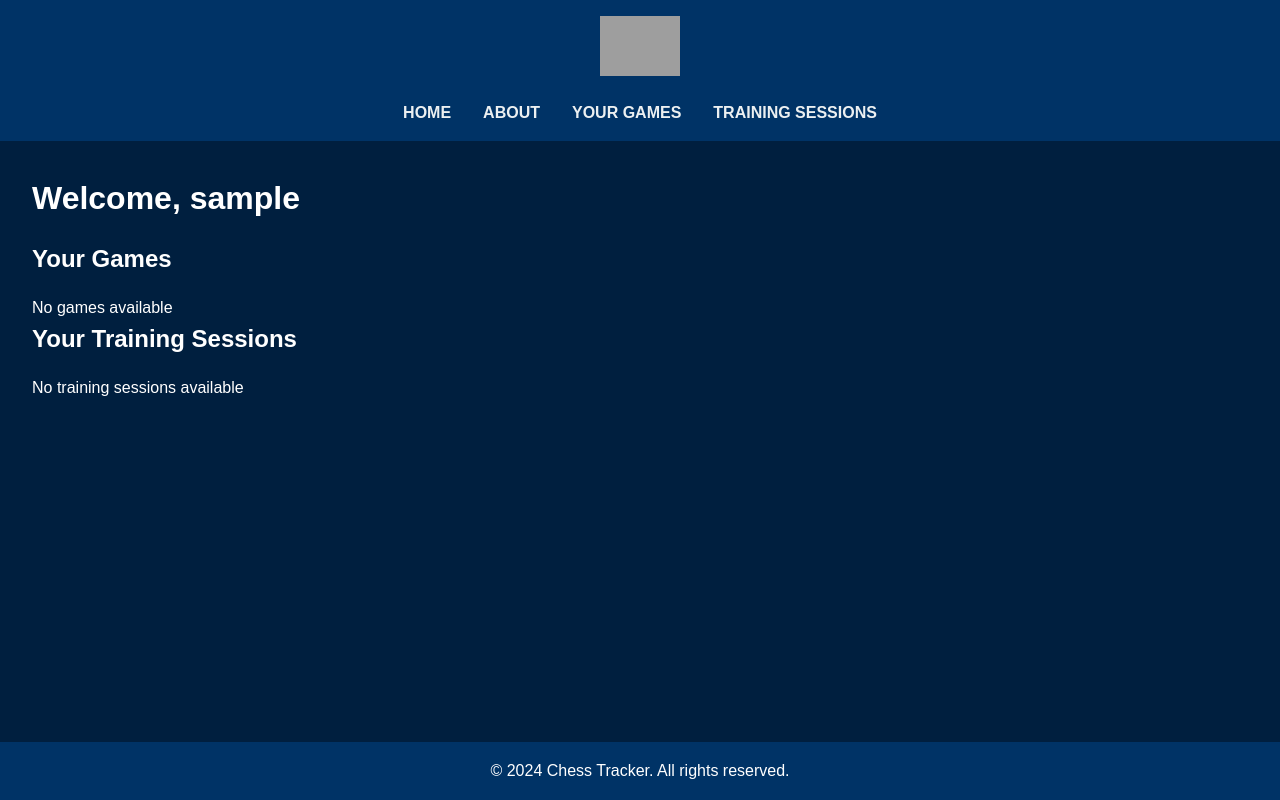
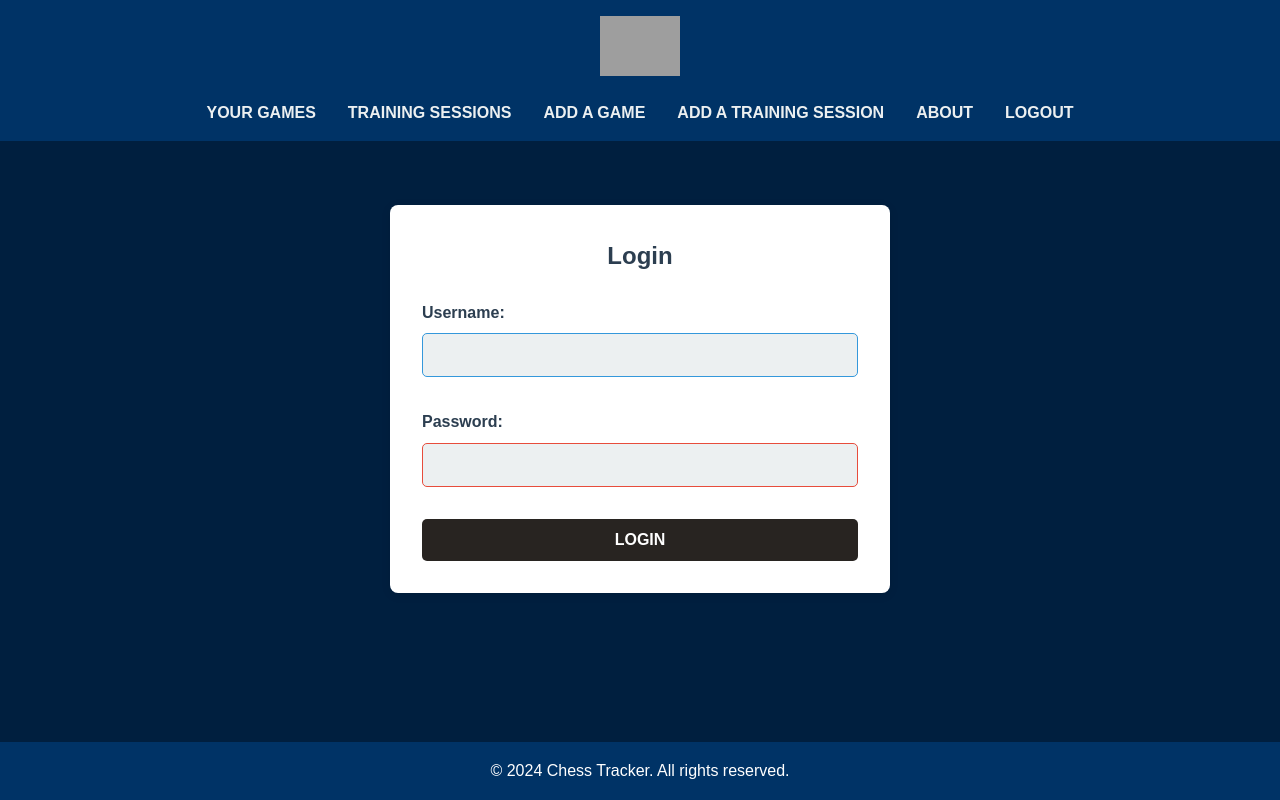
Before and after one commit to YA811/Chess-Tracker, a Django app: page / in a window 1280 px wide. Run offline with Django 4.2, Linux system fonts and the light colour scheme; the visitor is signed in with stand-in values (Sample User, id 1); grey boxes are pictures that could not be loaded.

Commit message:
added login

```diff
--- a/chesstracker/chesstracker/settings.py
+++ b/chesstracker/chesstracker/settings.py
@@ -118,6 +118,10 @@ USE_TZ = True
 
 STATIC_URL = 'static/'
 
+LOGIN_REDIRECT_URL = 'about'
+
+LOGOUT_REDIRECT_URL = 'home'
+
 # Default primary key field type
 # https://docs.djangoproject.com/en/4.2/ref/settings/#default-auto-field
 
--- a/chesstracker/chesstracker/urls.py
+++ b/chesstracker/chesstracker/urls.py
@@ -20,5 +20,6 @@ from django.urls import path, include
 urlpatterns = [
     path('admin/', admin.site.urls),
     path('', include('main_app.urls')),
+    path('accounts/', include('django.contrib.auth.urls')),
 
 ]
--- a/chesstracker/main_app/models.py
+++ b/chesstracker/main_app/models.py
@@ -1,5 +1,5 @@
 from django.db import models
-# from django.contrib.auth.models import User
+from django.contrib.auth.models import User
 
 class TrainingSession(models.Model):
     activity_type = models.CharField(max_length=100)
@@ -10,7 +10,7 @@ class TrainingSession(models.Model):
     def __str__(self):
         return self.activity_type
 class Game(models.Model):
-    # user = models.ForeignKey(User, on_delete=models.CASCADE)
+    user = models.ForeignKey(User, on_delete=models.CASCADE)
     session = models.ForeignKey(TrainingSession, on_delete=models.CASCADE)
     game_date = models.DateField(auto_now_add=True)
     opponent = models.CharField(max_length=100)
--- a/chesstracker/main_app/templates/base.html
+++ b/chesstracker/main_app/templates/base.html
@@ -20,10 +20,18 @@
       </div>
       <nav>
         <ul>
-          <li><a href="/">Home</a></li>
-          <li><a href="/about">About</a></li>
-          <li><a href="{% url 'your_games' %}">Your Games</a></li>
-          <li><a href="/training-sessions">Training Sessions</a></li>
+          {% if user.is_authenticated %}
+      <li><a href="{% url 'your_games' %}">Your Games</a></li>
+      <li><a href="/training-sessions">Training Sessions</a></li>
+      <li><a href="{% url 'add_game' %}">Add a Game</a></li>
+      <li><a href="{% url 'add_training_session' %}">Add a Training Session</a></li>
+      <li><a href="{% url 'about' %}">About</a></li>
+      <li><a href="{% url 'logout' %}">Logout</a></li>
+    {% else %}
+      <li><a href="{% url 'about' %}">About</a></li>
+      <li><a href="{% url 'home' %}">Login</a></li>
+      <li><a href="{% url 'signup' %}">Sign Up</a></li>
+    {% endif %}
         </ul>
       </nav>
     </header>
--- a/chesstracker/main_app/templates/game_details.html
+++ b/chesstracker/main_app/templates/game_details.html
@@ -11,5 +11,5 @@
         {% csrf_token %}
         <button type="submit" class="btn btn-danger">Delete</button>
     </form>
-    <a href="{% url 'home' %}">Back to Home</a>
+    <a href="{% url 'your_games' %}">Back to your games</a>
     {% endblock %}
--- a/chesstracker/main_app/templates/home.html
+++ b/chesstracker/main_app/templates/home.html
@@ -1,32 +1,13 @@
 {% extends 'base.html' %}
 
 {% block content %}
-  <h1>Welcome, {{ user.username }}</h1>
+<section>
+  <form action="{% url 'home' %}" method="post" class="login">
+    <h1>Login</h1>
+    {% csrf_token %} {{ form.as_p }}
+    <input type="hidden" name="next" value="{{ next }}" />
+    <button type="submit" class="btn submit">Login</button>
+  </form>
+</section>
 
-  <h2>Your Games</h2>
-  <ul class="game-list">
-    {% for game in games %}
-      <li>
-        <strong>Opponent:</strong> {{ game.opponent }}<br>
-        <strong>Time Control:</strong> {{ game.time_control }}<br>
-        <strong>Result:</strong> {{ game.result }}<br>
-        <strong>PGN:</strong> {{ game.pgn }}
-      </li>
-    {% empty %}
-      <li>No games available</li>
-    {% endfor %}
-  </ul>
-
-  <h2>Your Training Sessions</h2>
-  <ul class="training-list">
-    {% for session in training_sessions %}
-      <li>
-        <strong>Topic:</strong> {{ session.topic }}<br>
-        <strong>Date:</strong> {{ session.date }}<br>
-        <strong>Duration:</strong> {{ session.duration }} minutes
-      </li>
-    {% empty %}
-      <li>No training sessions available</li>
-    {% endfor %}
-  </ul>
 {% endblock %}
--- a/chesstracker/main_app/templates/training_session_detail.html
+++ b/chesstracker/main_app/templates/training_session_detail.html
@@ -10,5 +10,5 @@
     <button type="submit" class="btn btn-danger">Delete</button>
 </form>
 
-<a href="{% url 'home' %}">Back to Home</a>
+<a href="{% url 'training_sessions' %}">Back to training sessions</a>
 {% endblock %}
--- a/chesstracker/main_app/urls.py
+++ b/chesstracker/main_app/urls.py
@@ -2,7 +2,7 @@ from django.urls import path
 from . import views
 
 urlpatterns = [
-    path('', views.home, name='home'),
+    path('', views.Home.as_view(), name='home'),
     path('about/', views.about, name='about'),
     path('game/new/', views.add_game, name='add_game'),
     path('your-games/', views.game_list, name='your_games'),
@@ -14,4 +14,5 @@ urlpatterns = [
     path('game/<int:game_id>/delete/', views.delete_game, name='delete_game'),
     path('training_session/<int:session_id>/update/', views.update_training_session, name='update_training_session'),
     path('game/<int:game_id>/update/', views.update_game, name='update_game'),
+    path('accounts/signup/', views.signup, name='signup'),
 ]
--- a/chesstracker/main_app/views.py
+++ b/chesstracker/main_app/views.py
@@ -5,10 +5,15 @@ from django.shortcuts import render, redirect, get_object_or_404
 from .models import Game, TrainingSession
 from .forms import GameForm, TrainingSessionForm
 from django.contrib import messages
+from django.contrib.auth.views import LoginView
+from django.views.generic import ListView, DetailView
+# Add the two imports below
+from django.contrib.auth import login
+from django.contrib.auth.forms import UserCreationForm
 
 
-def home(request):
-    return render(request, 'home.html')
+class Home(LoginView):
+    template_name = 'home.html'
 
 
 def about(request):
@@ -95,3 +100,28 @@ def update_game(request, game_id):
     else:
         form = GameForm(instance=game)
     return render(request, 'update_game.html', {'form': form, 'game': game})
+
+def signup(request):
+    error_message = ''
+    if request.method == 'POST':
+        # This is how to create a 'user' form object
+        # that includes the data from the browser
+        form = UserCreationForm(request.POST)
+        if form.is_valid():
+            # This will add the user to the database
+            user = form.save()
+            # This is how we log a user in
+            login(request, user)
+            return redirect('about')
+        else:
+            error_message = 'Invalid sign up - try again'
+    # A bad POST or a GET request, so render signup.html with an empty form
+    form = UserCreationForm()
+    context = {'form': form, 'error_message': error_message}
+    return render(request, 'signup.html', context)
+    # Same as:
+    # return render(
+    #     request,
+    #     'signup.html',
+    #     {'form': form, 'error_message': error_message}
+    # )
```
Also changed, not shown: chesstracker/main_app/templates/signup.html (added, +19 -0 lines), chesstracker/main_app/migrations/0004_game_user.py (added).
